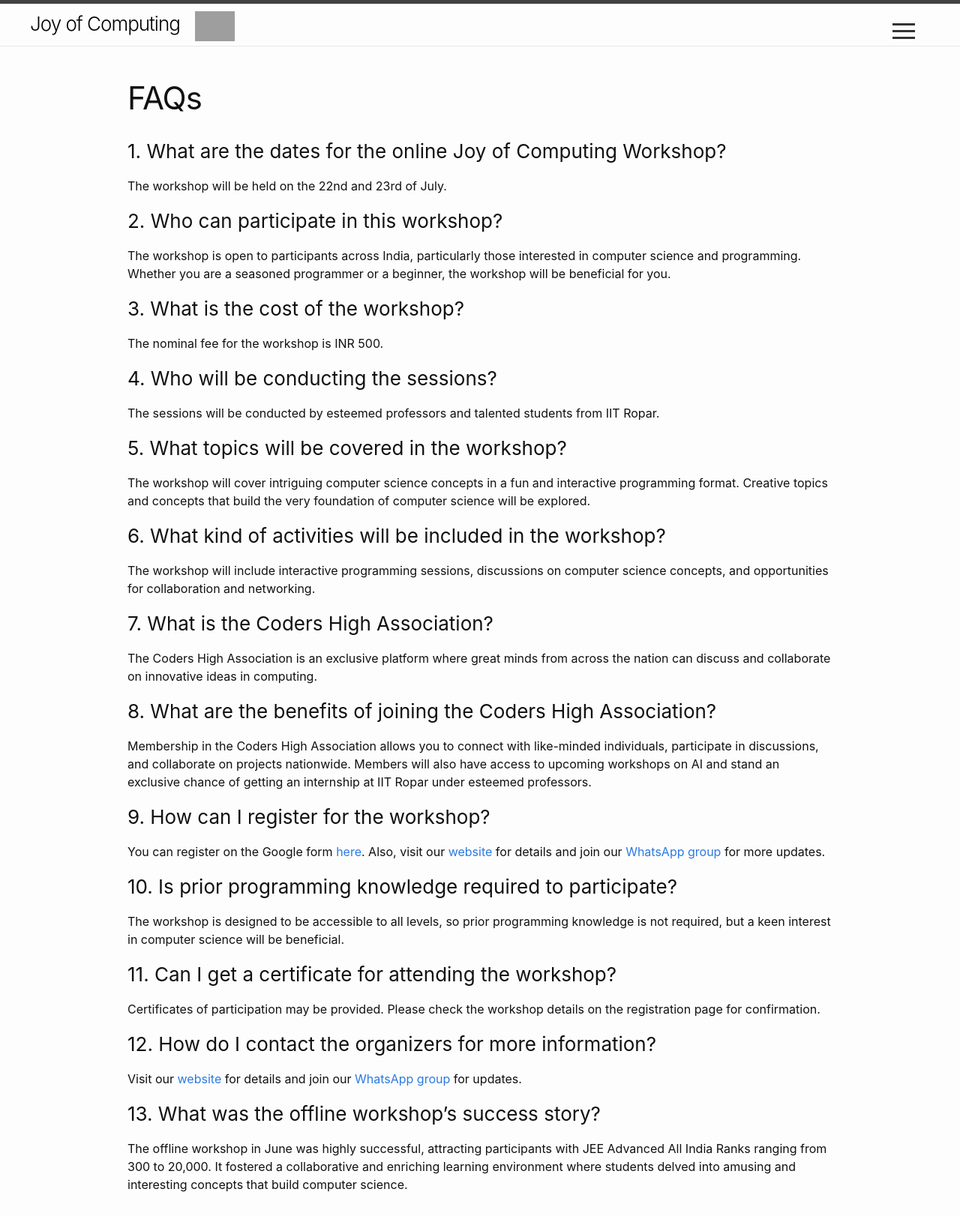
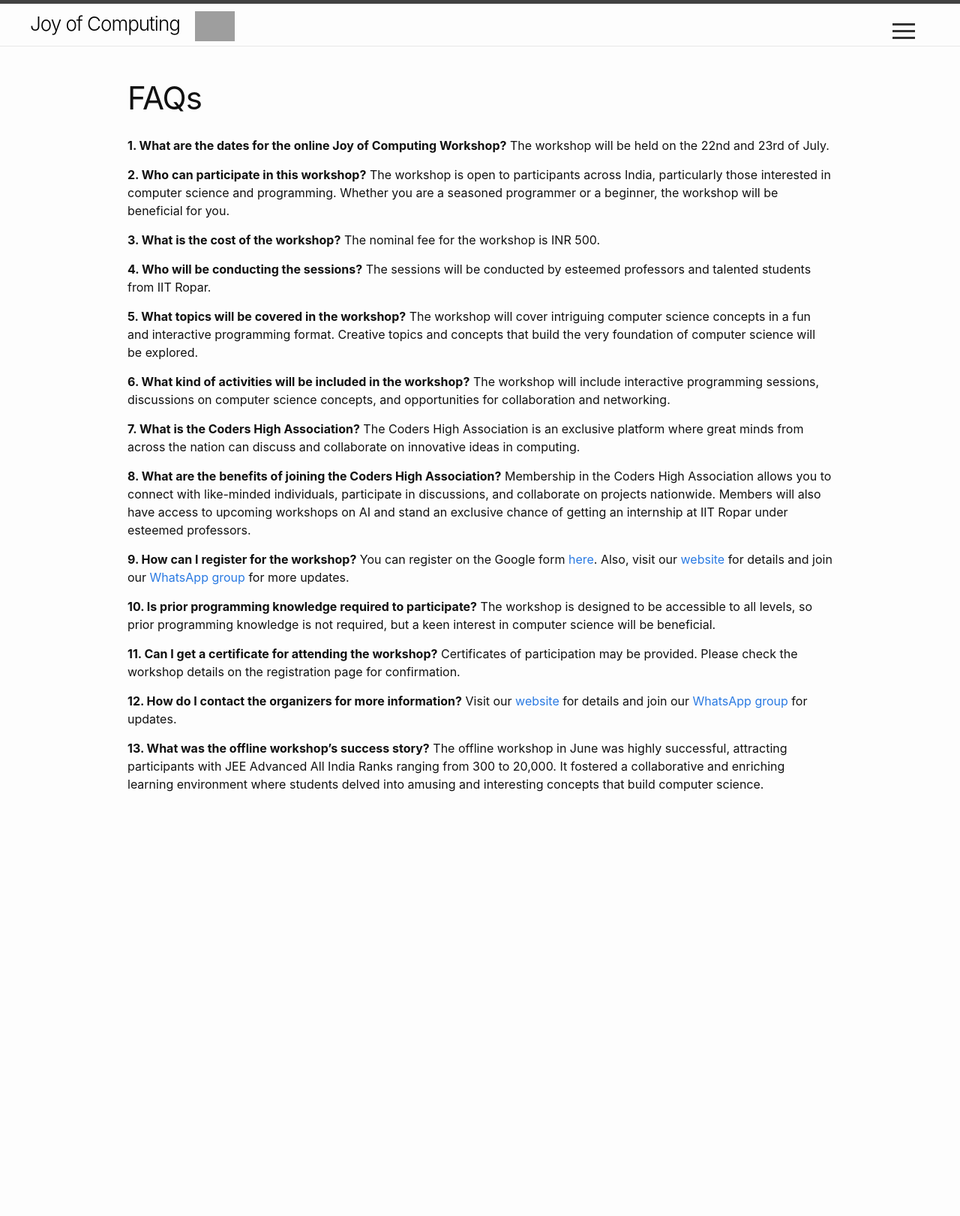
Before and after one commit to sudarshansudarshan/joc, a Jekyll site: the page built from Faq.md, in a window 1280 px wide. Shown: the whole page at 75% size. Built offline with Jekyll 4.4.1, drawn with Linux system fonts in a browser that asks for light colours; after the commit the page ends 1088 px from its top, so only the background shows below that; grey boxes are pictures that could not be loaded.

Commit message:
Update Faq.md

```diff
--- a/Faq.md
+++ b/Faq.md
@@ -5,41 +5,41 @@ permalink: /faq/
 order: 2
 ---
 
-### 1. What are the dates for the online Joy of Computing Workshop?
+**1. What are the dates for the online Joy of Computing Workshop?**
 The workshop will be held on the 22nd and 23rd of July.
 
-### 2. Who can participate in this workshop?
+**2. Who can participate in this workshop?**
 The workshop is open to participants across India, particularly those interested in computer science and programming. Whether you are a seasoned programmer or a beginner, the workshop will be beneficial for you.
 
-### 3. What is the cost of the workshop?
+**3. What is the cost of the workshop?**
 The nominal fee for the workshop is INR 500.
 
-### 4. Who will be conducting the sessions?
+**4. Who will be conducting the sessions?**
 The sessions will be conducted by esteemed professors and talented students from IIT Ropar.
 
-### 5. What topics will be covered in the workshop?
+**5. What topics will be covered in the workshop?**
 The workshop will cover intriguing computer science concepts in a fun and interactive programming format. Creative topics and concepts that build the very foundation of computer science will be explored.
 
-### 6. What kind of activities will be included in the workshop?
+**6. What kind of activities will be included in the workshop?**
 The workshop will include interactive programming sessions, discussions on computer science concepts, and opportunities for collaboration and networking.
 
-### 7. What is the Coders High Association?
+**7. What is the Coders High Association?**
 The Coders High Association is an exclusive platform where great minds from across the nation can discuss and collaborate on innovative ideas in computing.
 
-### 8. What are the benefits of joining the Coders High Association?
+**8. What are the benefits of joining the Coders High Association?**
 Membership in the Coders High Association allows you to connect with like-minded individuals, participate in discussions, and collaborate on projects nationwide. Members will also have access to upcoming workshops on AI and stand an exclusive chance of getting an internship at IIT Ropar under esteemed professors.
 
-### 9. How can I register for the workshop?
+**9. How can I register for the workshop?**
 You can register on the Google form [here](http://bit.ly/JOC_Registration). Also, visit our [website](http://bit.ly/JOC_Website) for details and join our [WhatsApp group](http://bit.ly/JOC_Registration) for more updates.
 
-### 10. Is prior programming knowledge required to participate?
+**10. Is prior programming knowledge required to participate?**
 The workshop is designed to be accessible to all levels, so prior programming knowledge is not required, but a keen interest in computer science will be beneficial.
 
-### 11. Can I get a certificate for attending the workshop?
+**11. Can I get a certificate for attending the workshop?**
 Certificates of participation may be provided. Please check the workshop details on the registration page for confirmation.
 
-### 12. How do I contact the organizers for more information?
+**12. How do I contact the organizers for more information?**
 Visit our [website](http://bit.ly/JOC_Website) for details and join our [WhatsApp group](http://bit.ly/JOC_Registration) for updates.
 
-### 13. What was the offline workshop's success story?
+**13. What was the offline workshop's success story?**
 The offline workshop in June was highly successful, attracting participants with JEE Advanced All India Ranks ranging from 300 to 20,000. It fostered a collaborative and enriching learning environment where students delved into amusing and interesting concepts that build computer science.
```
